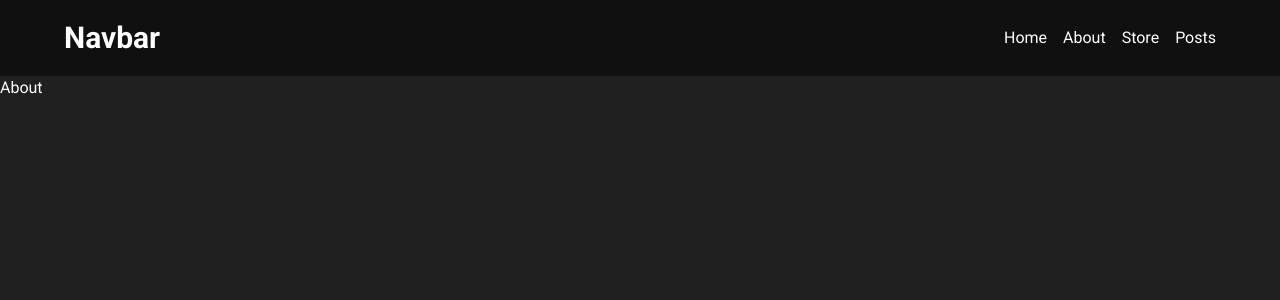
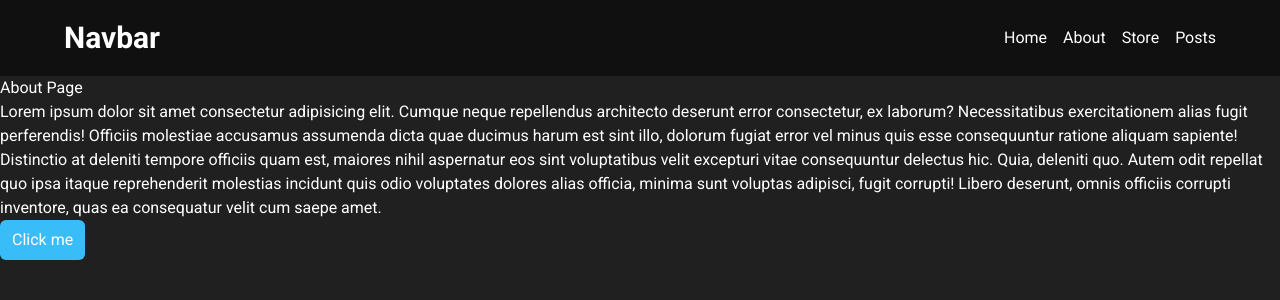
Before and after one commit to Anibal-Alpizar/nextjs13-project-base, a Next.js app: page /about in a window 1280 px wide. Shown: the top 300 px of the page. Built offline with nearby package versions, Linux system fonts and the light colour scheme.

Commit message:
added: useRouter

```diff
--- a/app/about/page.jsx
+++ b/app/about/page.jsx
@@ -1,12 +1,40 @@
-export const metadata = {
-  title: "about page",
-};
+"use client";
+
+import { useRouter } from "next/navigation";
+
+// export const metadata = {
+//   title: "about page",
+// };
 
 function AboutPage() {
+  const router = useRouter();
   return (
-    <div>
-      <h1>About</h1>
-    </div>
+    <section>
+      <h1>About Page</h1>
+      <p>
+        Lorem ipsum dolor sit amet consectetur adipisicing elit. Cumque neque
+        repellendus architecto deserunt error consectetur, ex laborum?
+        Necessitatibus exercitationem alias fugit perferendis! Officiis
+        molestiae accusamus assumenda dicta quae ducimus harum est sint illo,
+        dolorum fugiat error vel minus quis esse consequuntur ratione aliquam
+        sapiente! Distinctio at deleniti tempore officiis quam est, maiores
+        nihil aspernatur eos sint voluptatibus velit excepturi vitae
+        consequuntur delectus hic. Quia, deleniti quo. Autem odit repellat quo
+        ipsa itaque reprehenderit molestias incidunt quis odio voluptates
+        dolores alias officia, minima sunt voluptas adipisci, fugit corrupti!
+        Libero deserunt, omnis officiis corrupti inventore, quas ea consequatur
+        velit cum saepe amet.
+      </p>
+      <button
+        className="bg-sky-400 px-3 py-2 rounded-md"
+        onClick={() => {
+          alert("executing code");
+          router.push("/");
+        }}
+      >
+        Click me
+      </button>
+    </section>
   );
 }
 
--- /dev/null
+++ b/app/users/[userId]/page.jsx
@@ -0,0 +1,21 @@
+"use client";
+
+import { useParams } from "next/navigation";
+
+function UserPage() {
+  const params = useParams();
+  console.log(params);
+  return (
+    <div>
+      <button
+        onClick={() => {
+          console.log("works");
+        }}
+      >
+        Click me
+      </button>
+    </div>
+  );
+}
+
+export default UserPage;
--- /dev/null
+++ b/app/users/page.jsx
@@ -0,0 +1,5 @@
+function Users() {
+  return <div>page</div>;
+}
+
+export default page;
--- a/components/PostCard.jsx
+++ b/components/PostCard.jsx
@@ -1,8 +1,11 @@
 "use client";
 import Link from "next/link";
+import { useParams } from "next/navigation";
 
 // RCC
 function PostCard({ post }) {
+  const params = useParams();
+  console.log({ params });
   return (
     <div className="bg-gray-950 p-10">
       <div key={post.id}>
```
